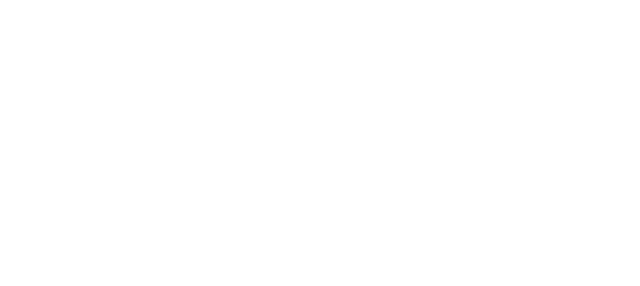
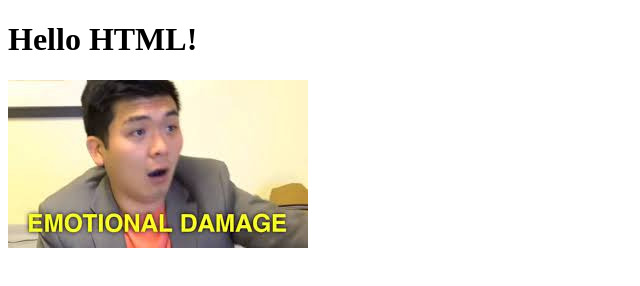
Before and after one commit to geersann/geersannproject-html, a plain HTML site: page index.html in a window 1280 px wide. Shown: the whole page, without its empty margins (0-640 px from the left). Drawn offline with Linux system fonts and the light colour scheme.

Commit message:
Sample html markup

```diff
--- a/index.html
+++ b/index.html
@@ -2,12 +2,14 @@
 <html lang="en">
     <head>
         <meta charset="UTF-8">
-    <meta http-equiv="X-UA-Compatible" content="IE=edge">
         <meta name="viewport" content="width=device-width, initial-scale=1.0">
-    <title>Document</title>
-    <link rel="shortcut icon" href="https://placekitten.com/96/139" type="image/x-icon">
+        <title>Webpage</title>
+        <link rel="shortcut icon" href="img/emotional-damage.jpg" type="image/x-icon">
     </head>
     <body>
-    <script src="https://unpkg.com/html-data-include@3.3.3/html-data-include.js"></script>
+        <div>
+            <h1>Hello HTML!</h1>
+            <img src ="img/emotional-damage.jpg" alt="Emotional Damage Meme">
+        </div>
     </body>
 </html>
```
Also changed, not shown: img/emotional-damage.jpg (added). Lines whose indentation alone changed are shown as unchanged.
